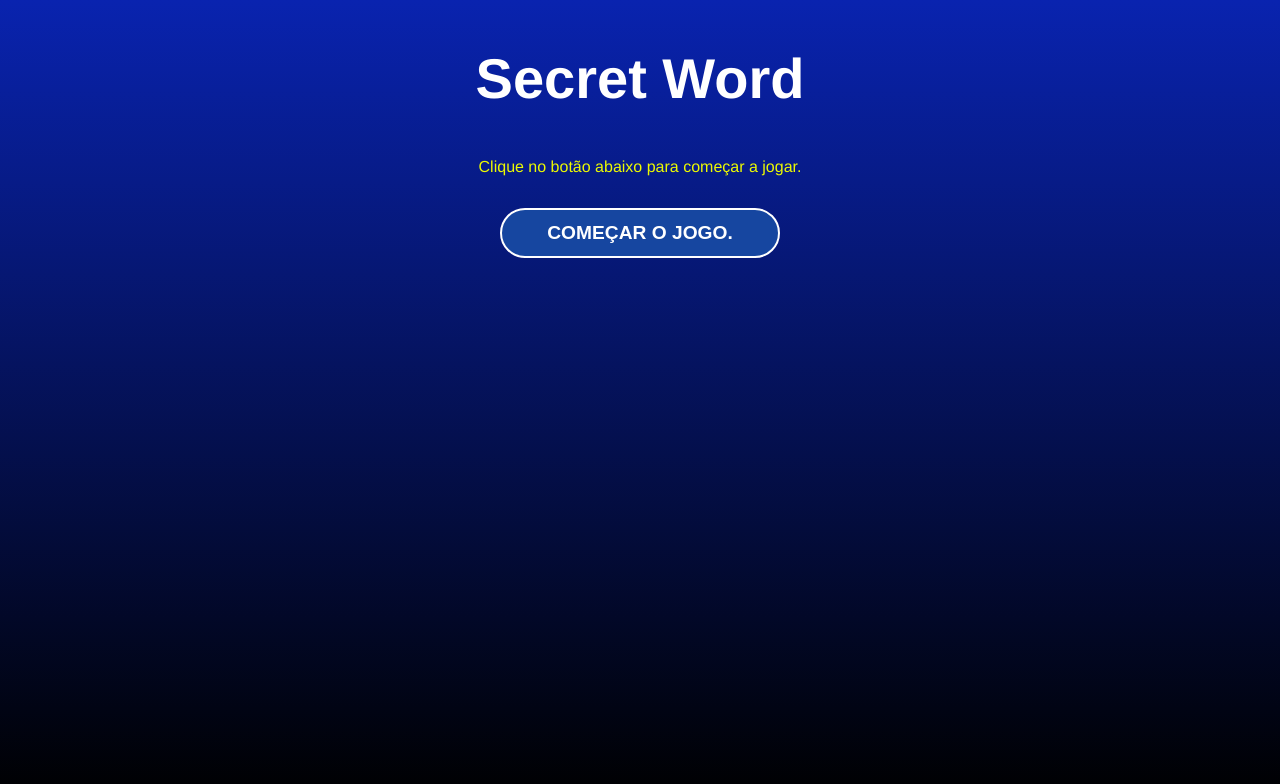
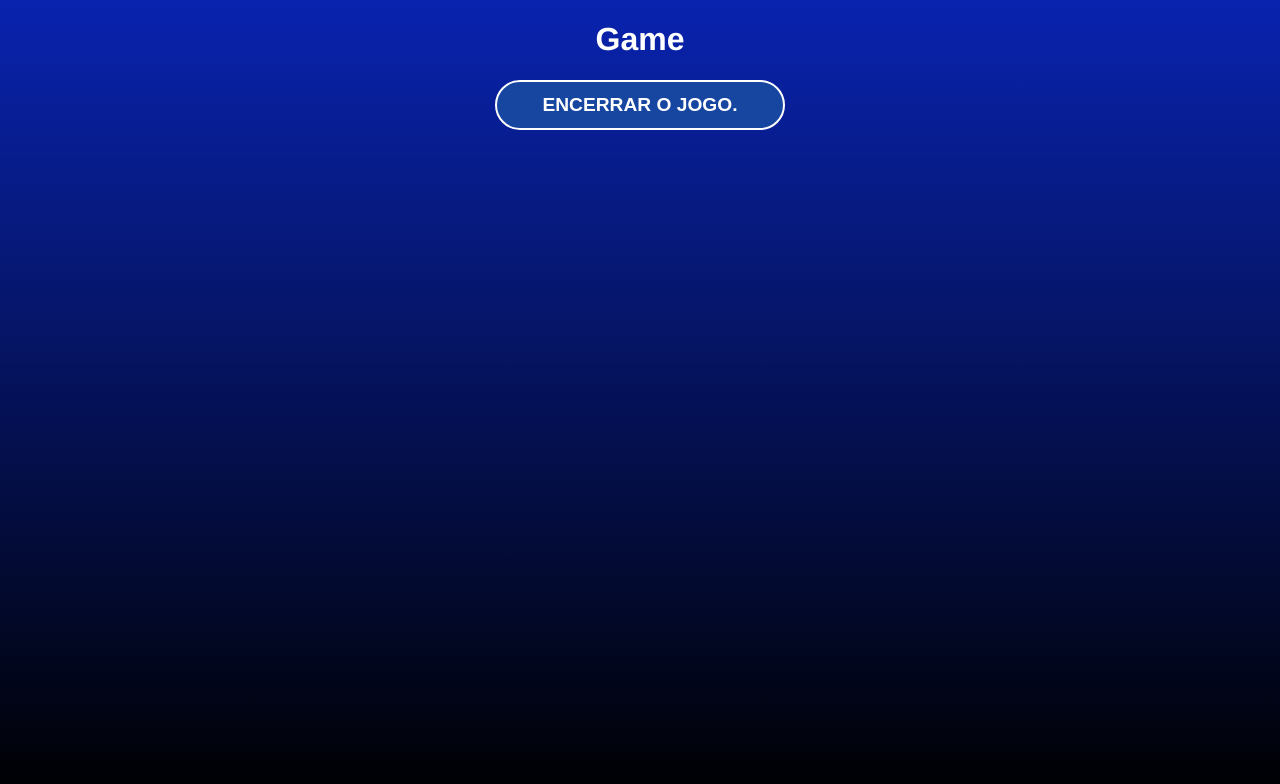
Before and after one commit to Orozimbo1/Secret_Word, a React (Vite) app in the folder secret-word-app/: page / in a window 1280 px wide. Both pictures are taken after a click on the button "COMEÇAR O JOGO.". Shown: the top 784 px of the page. Built offline with nearby package versions, Linux system fonts and the light colour scheme.

Commit message:
Alternando os estagios do jogo

```diff
--- a/secret-word-app/src/App.jsx
+++ b/secret-word-app/src/App.jsx
@@ -20,13 +20,26 @@
   const [gameStage, setGameStage] = useState(stages[0].name);
   const [words] = useState(wordsList);
 
-  console.log(words);
+  // starts the secret word game
+  const startGame = () => {
+    setGameStage(stages[1].name)
+  }
+
+  // process the letter input
+  const verifyLetter = () => {
+    setGameStage(stages[2].name)
+  }
+
+  // restarts the game
+  const retry = () => {
+    setGameStage(stages[0].name)
+  }
 
   return (
     <div className="App">
-      {gameStage === 'start' && <StartScreen />}
-      {gameStage === 'game' && <Game />}
-      {gameStage === 'end' && <GameOver />}
+      {gameStage === 'start' && <StartScreen startGame={startGame} />}
+      {gameStage === 'game' && <Game verifyLetter={verifyLetter} />}
+      {gameStage === 'end' && <GameOver retry={retry} />}
     </div>
   )
 }
--- a/secret-word-app/src/components/Game.jsx
+++ b/secret-word-app/src/components/Game.jsx
@@ -1,8 +1,11 @@
 import './Game.css'
 
-const Game = () => {
+const Game = ({ verifyLetter }) => {
   return (
-    <div>Game</div>
+    <div>
+      <h1>Game</h1>
+      <button onClick={verifyLetter}>Encerrar o jogo.</button>
+    </div>
   )
 }
 
--- a/secret-word-app/src/components/GameOver.jsx
+++ b/secret-word-app/src/components/GameOver.jsx
@@ -1,8 +1,11 @@
 import './GameOver.css'
 
-const GameOver = () => {
+const GameOver = ({ retry }) => {
   return (
-    <div>GameOver</div>
+    <div>
+      <h1>Game Over</h1>
+      <button onClick={retry}>Reiniciar o jogo.</button>
+    </div>
   )
 }
 
--- a/secret-word-app/src/components/StartScreen.jsx
+++ b/secret-word-app/src/components/StartScreen.jsx
@@ -1,11 +1,11 @@
 import './StartScreen.css'
 
-const StartScreen = () => {
+const StartScreen = ({ startGame }) => {
   return (
     <section className='start'>
       <h1>Secret Word</h1>
       <p>Clique no botão abaixo para começar a jogar.</p>
-      <button>Começar o jogo.</button>
+      <button onClick={startGame}>Começar o jogo.</button>
     </section>
   )
 }
```
